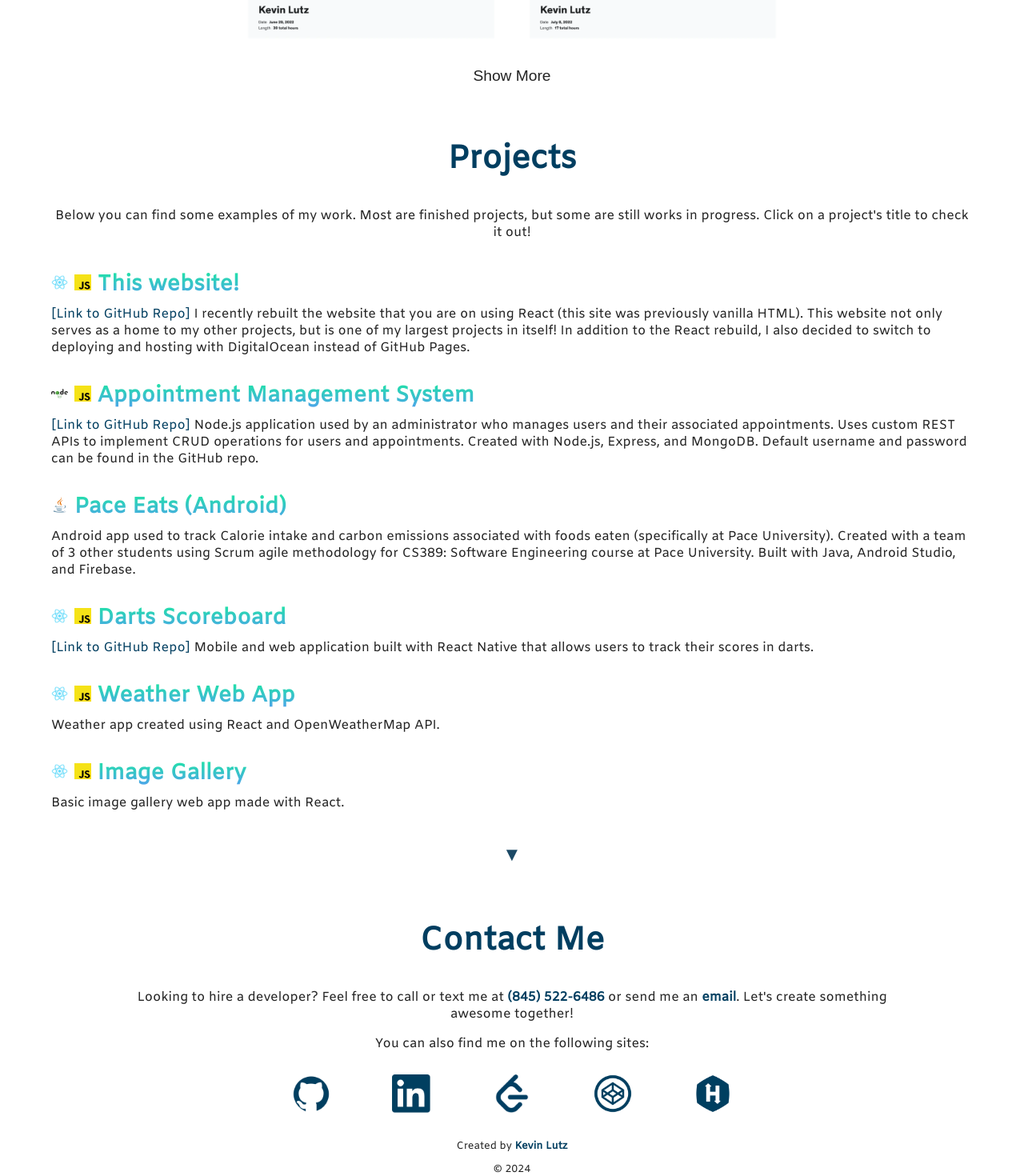
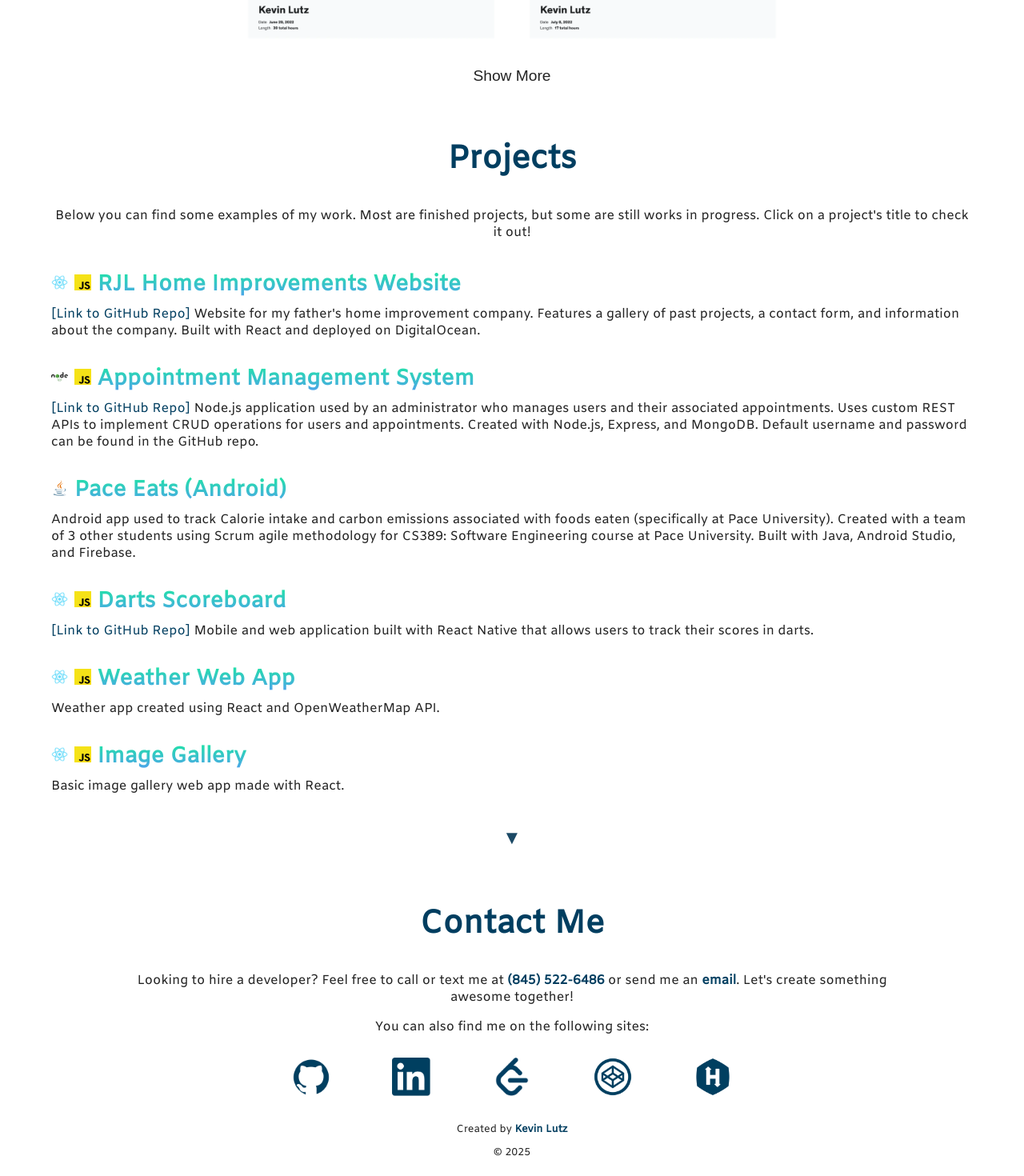
Before and after one commit to kevinrlutz/kevinlutz-portfolio, a React (Create React App) app: page / in a window 1280 px wide. Shown: the part 2195-3665 px from the top of the page at 80% size. After the commit the page ends 3644 px from the top, so only its background shows below. Built offline with nearby package versions, Linux system fonts and the light colour scheme.

Commit message:
Replaced my website with RJL on projects section

```diff
--- a/src/components/FooterComponent.js
+++ b/src/components/FooterComponent.js
@@ -10,7 +10,7 @@ export default function FooterComponent() {
           <a href="https://www.linkedin.com/in/kevinrlutz/">Kevin Lutz</a>
         </strong>
       </p>
-      <p>&copy; 2024</p>
+      <p>&copy; 2025</p>
     </div>
   )
 }
--- a/src/components/containers/ProjectsContainer.js
+++ b/src/components/containers/ProjectsContainer.js
@@ -17,12 +17,12 @@ export default class ProjectsContainer extends Component {
     this.state = {
       projects: [
         {
-          name: 'This website!',
-          link: 'https://kevinlutz.me',
-          repoLink: 'https://github.com/kevinrlutz/kevinlutz-portfolio',
+          name: 'RJL Home Improvements Website',
+          link: 'https://rjlhomeimprovements.com/',
+          repoLink: 'https://github.com/kevinrlutz/rjlhomeimprovements',
           skillImages: [reactLogo, jsLogo],
           description:
-            'I recently rebuilt the website that you are on using React (this site was previously vanilla HTML). This website not only serves as a home to my other projects, but is one of my largest projects in itself! In addition to the React rebuild, I also decided to switch to deploying and hosting with DigitalOcean instead of GitHub Pages. ',
+            'Website for my father\'s home improvement company. Features a gallery of past projects, a contact form, and information about the company. Built with React and deployed on DigitalOcean.',
         },
         {
           name: 'Appointment Management System',
```
